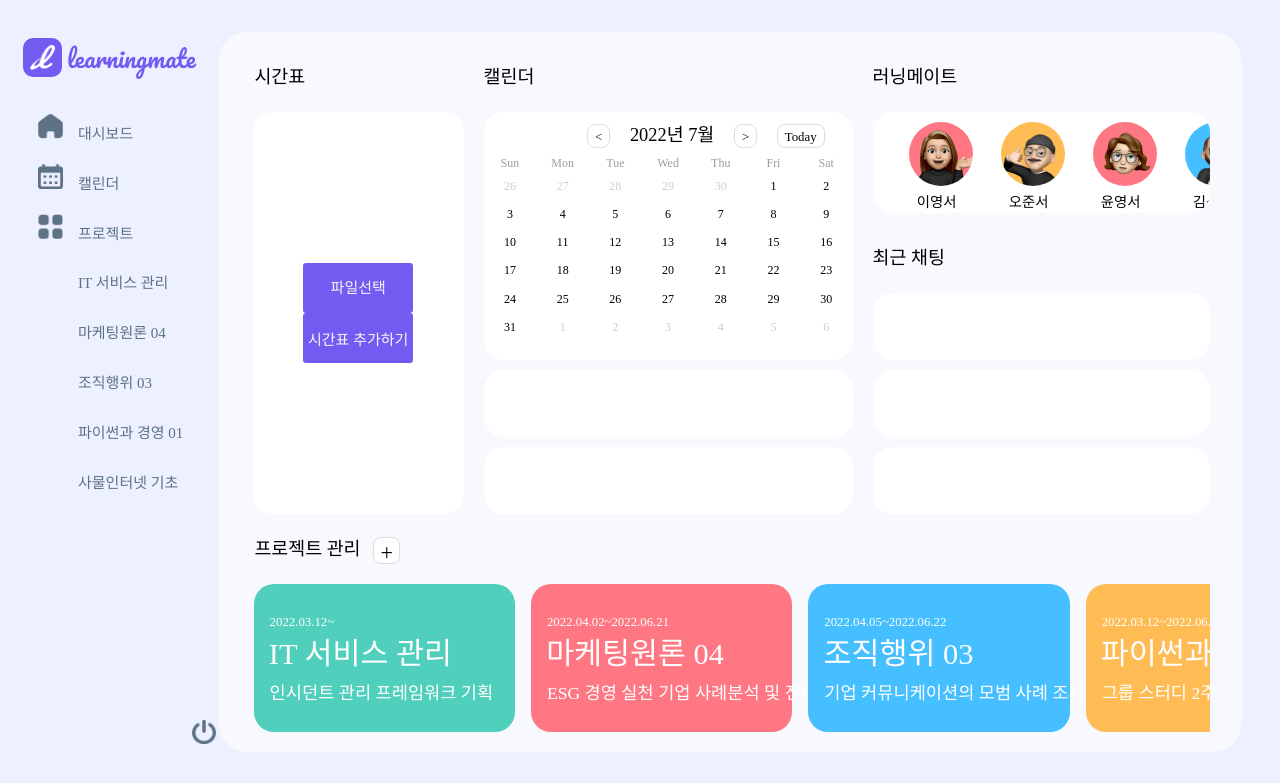
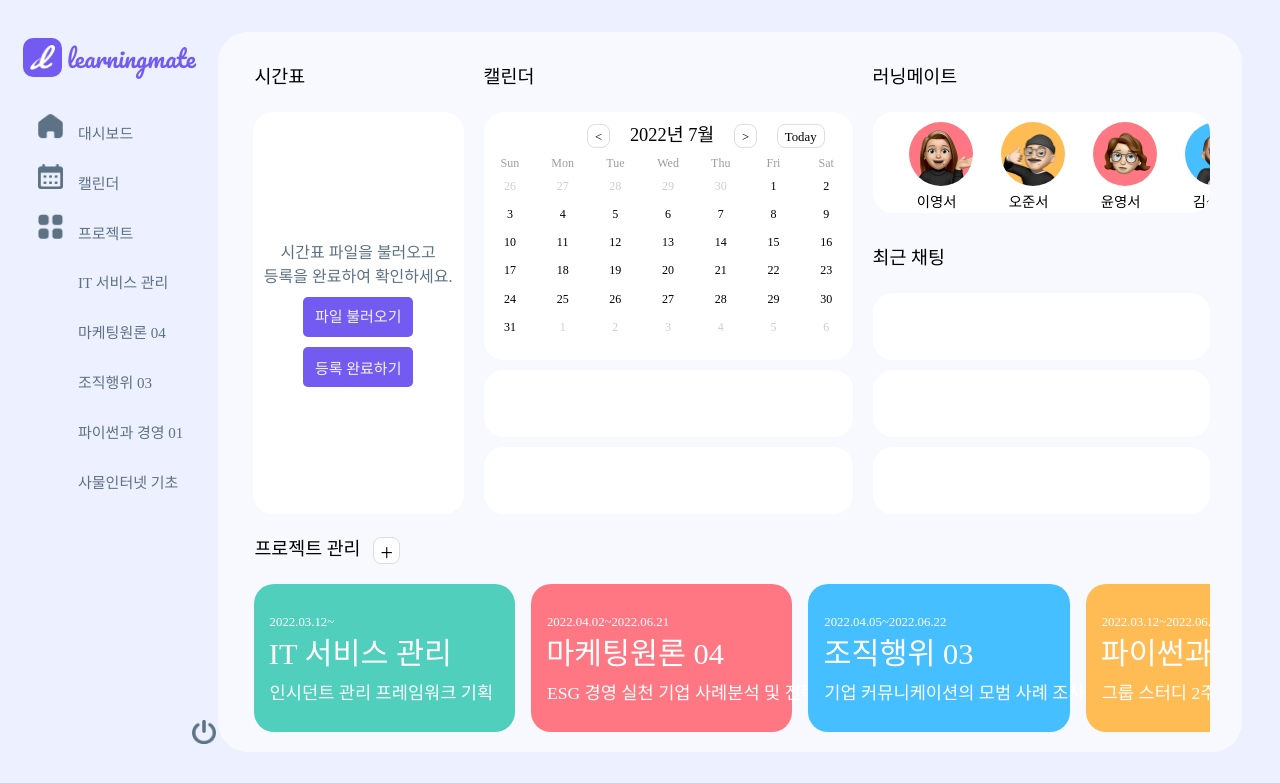
Before and after one commit to LikeLion-at-DGU/Runningmate, a Django app: page / in a window 1280 px wide. Shown: the top 783 px of the page. Run offline with Django 4.2, Linux system fonts and the light colour scheme; a user stored in the database is signed in; data comes from the database, SQL or seed files in the repository; both versions use the stored data as it was after the commit; some web fonts are replaced.

Commit message:
0707 시간표 불러오기 최종 디자인

```diff
--- a/runningmate/mateapp/templates/mateapp/mainpage.html
+++ b/runningmate/mateapp/templates/mateapp/mainpage.html
@@ -11,10 +11,13 @@
                 {% if request.user.profile.timetable %}
                 <img src="{{ request.user.profile.timetable.url }}" style="width: 100%; height: 100%; border-radius: 15px;"/>
                 {% else %}
+
                 <form action="{% url 'mateapp:timetable' %}" method="POST" enctype="multipart/form-data">
+                    <div id = "upload_text">시간표 파일을 불러오고<br>
+                    등록을 완료하여 확인하세요.</div>
                     {%csrf_token%}
-                    <input type="file" name="timetable" id="timetable" accept="image/png" class="custom-file-input">
-                    <input type="submit" value="시간표 추가하기" id = "timetable_submit">
+                    <input type="file" name="timetable" id="timetable" accept="image/png" class="custom-file-input"><br>
+                    <input type="submit" value="등록 완료하기" id = "timetable_submit" style="margin-top:10px;">
                 </form>
                 {% endif %}
             {% endif %}
--- a/runningmate/runningmate/static/css/style.css
+++ b/runningmate/runningmate/static/css/style.css
@@ -558,18 +558,18 @@ input{
 }
 
 .custom-file-input::before {
-    content: '파일선택';
+    content: '파일 불러오기';
     background-color: #735BF2;;
     color: whitesmoke;
     display: inline-block;
-    border-radius: 3px;
+    border-radius: 5px;
     cursor: pointer;
     font-size: 15px;
     width: 110px;
     text-align: center;
-    height: 50px;
+    height: 40px;
     vertical-align: middle;
-    line-height: 50px;
+    line-height: 40px;
 
 }
 
@@ -577,12 +577,12 @@ input{
     background-color: #735BF2;;
     color: whitesmoke;
     display: inline-block;
-    border-radius: 3px;
+    border-radius: 5px;
     cursor: pointer;
     font-size: 15px;
     width: 110px;
     text-align: center;
-    height: 50px;
+    height: 40px;
     text-align: center;
     border: none;
     margin: 0;
@@ -598,4 +598,11 @@ input{
     position: relative;
     top: 50%;
     transform: translateY(-50%);
+
 }
+
+#upload_text{
+    font-family: AppleSDGothicNeoM;
+    margin-bottom: 10px;
+    color: #5D7285;
+}
```
Also changed, not shown: runningmate/db.sqlite3.
